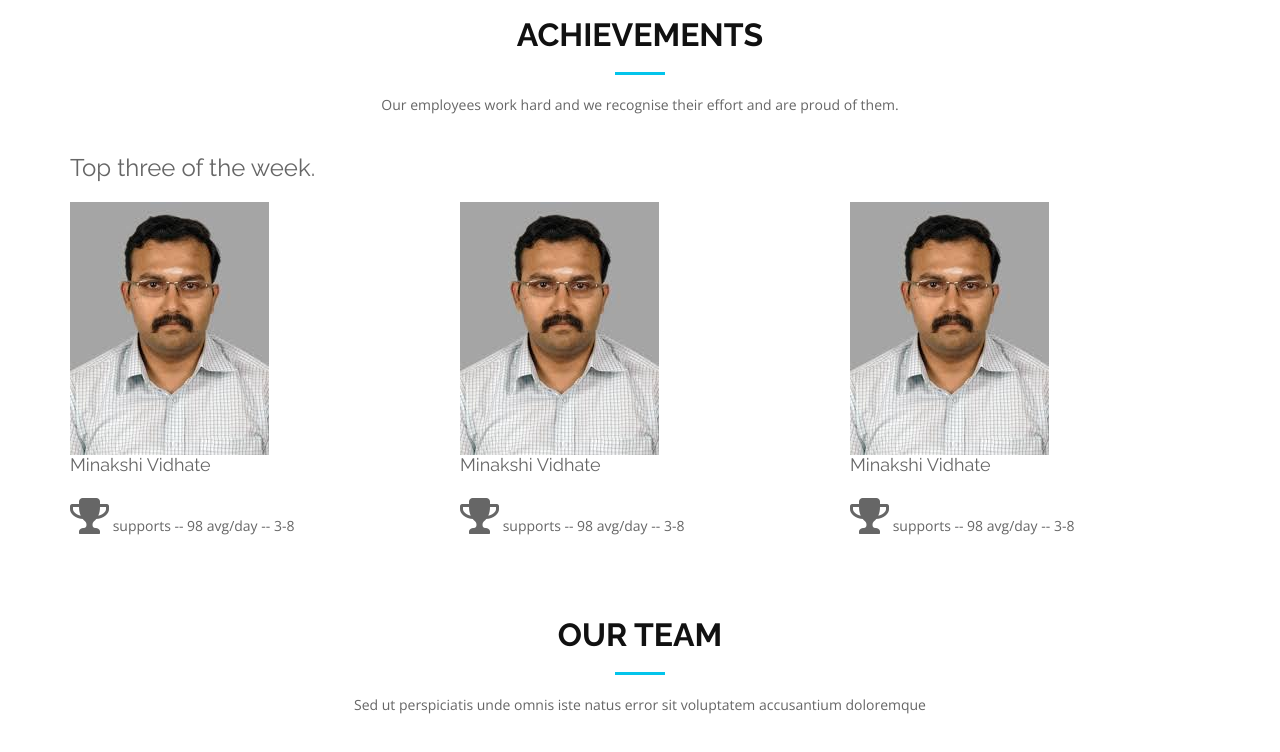
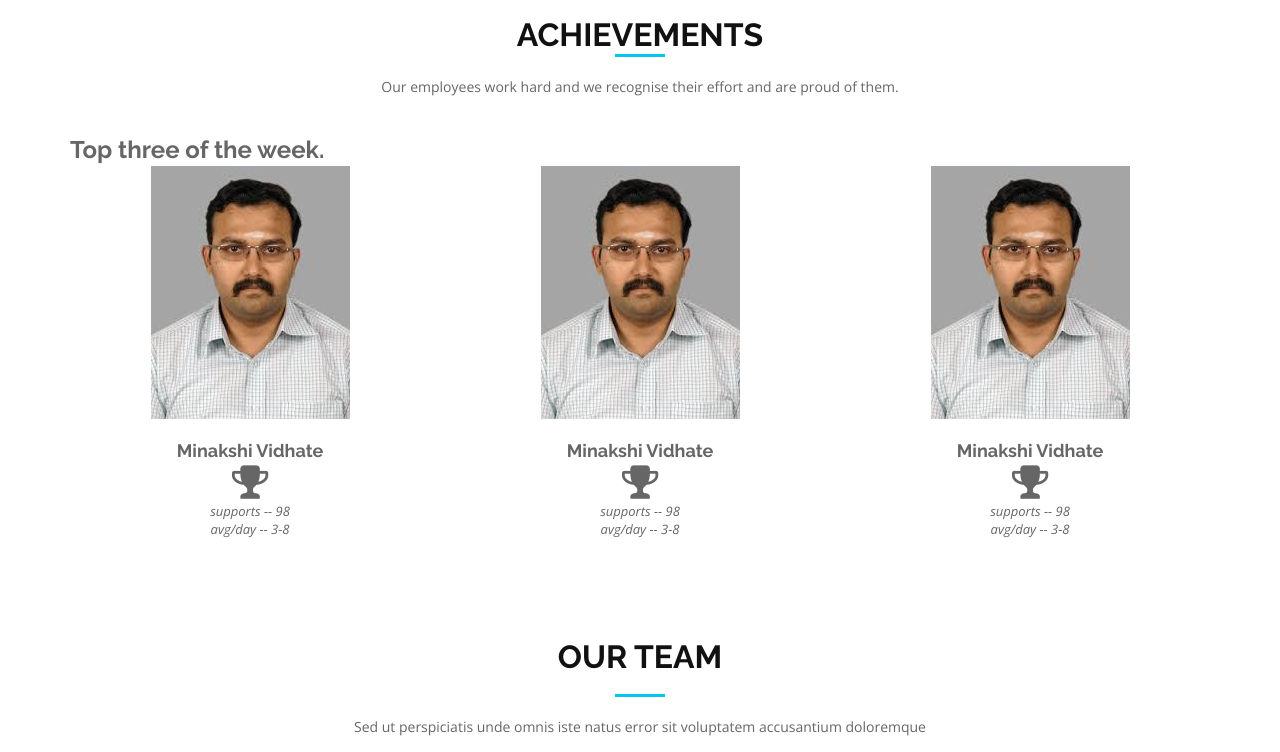
Before and after one commit to rumitr/astute-demo, a plain HTML site: page index.html in a window 1280 px wide. Shown: the part 3800-4552 px from the top of the page. Drawn offline with nearby package versions, Linux system fonts and the light colour scheme.

Commit message:
Update style.css

```diff
--- a/css/style.css
+++ b/css/style.css
@@ -1,9 +1,4 @@
-/*
-  Theme Name: Imperial
-  Theme URL: https://bootstrapmade.com/imperial-free-onepage-bootstrap-template/
-  Author: BootstrapMade
-  Author URL: https://bootstrapmade.com
-*/
+
 /*--------------------------------------------------------------
 # General
 --------------------------------------------------------------*/
@@ -772,6 +767,51 @@ body.mobile-nav-active #mobile-nav-toggle {
   margin: 0 2px;
 }
 
+
+
+/* Achievements Section
+____________________________*/
+
+#achievement{
+  background: #fff;
+  padding: 80px 0 60px 0;
+}
+
+#achievements .member {
+  text-align: center;
+  margin-bottom: 20px;
+}
+
+#achievements .member .pic {
+  margin-bottom: 15px;
+  overflow: hidden;
+  height: 260px;
+}
+
+#achievements .member .pic img {
+  max-width: 100%;
+}
+
+#achievements .member h4 {
+  font-weight: 700;
+  margin-bottom: 2px;
+}
+
+#achievements .member span {
+  font-style: italic;
+  display: block;
+  font-size: 13px;
+}
+#achievements  h3 {
+  font-weight: 700;
+  margin-bottom: 2px;
+}
+
+
+
+
+
+
 /* Contact Section
 --------------------------------*/
 #contact {
```
